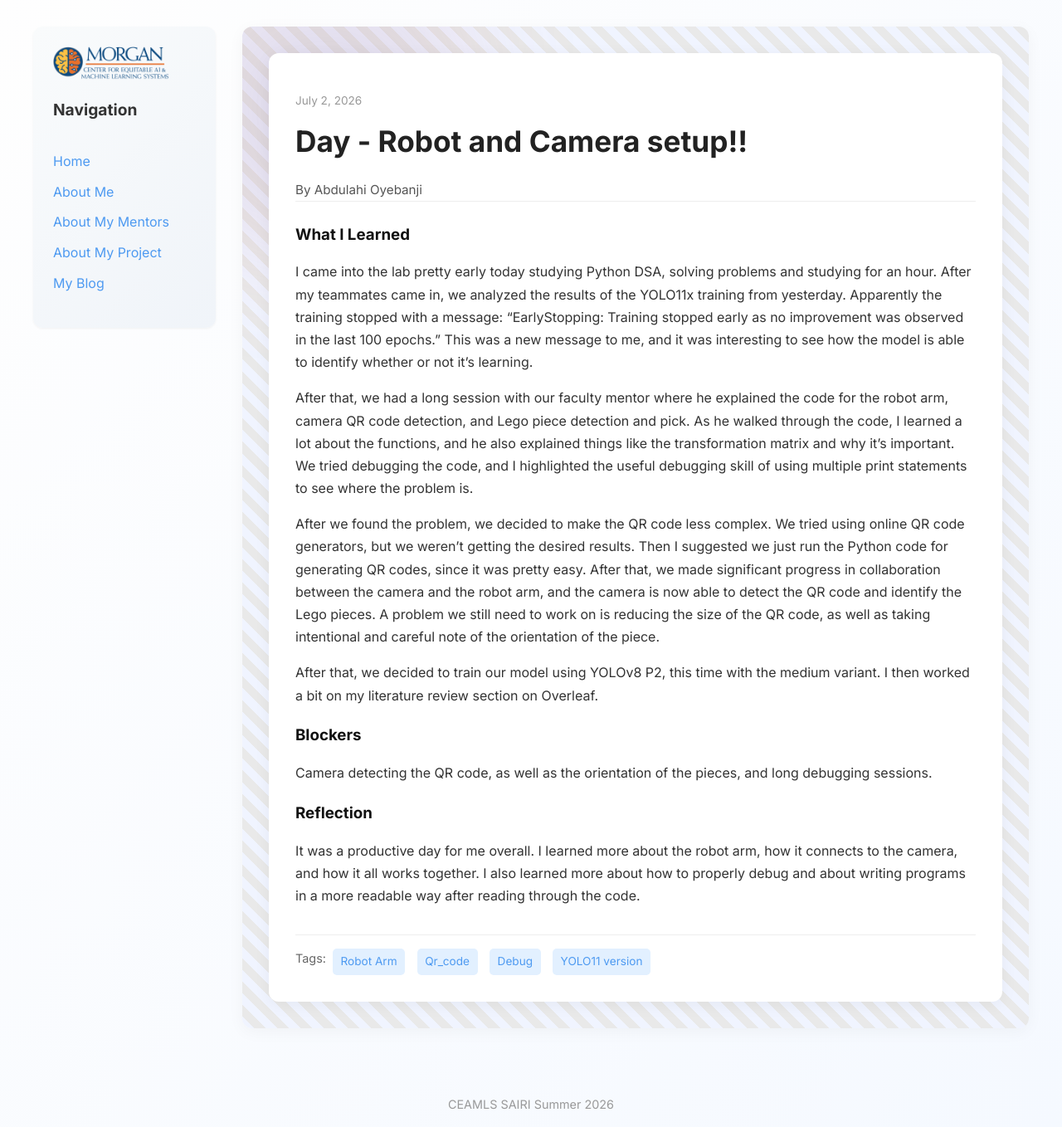
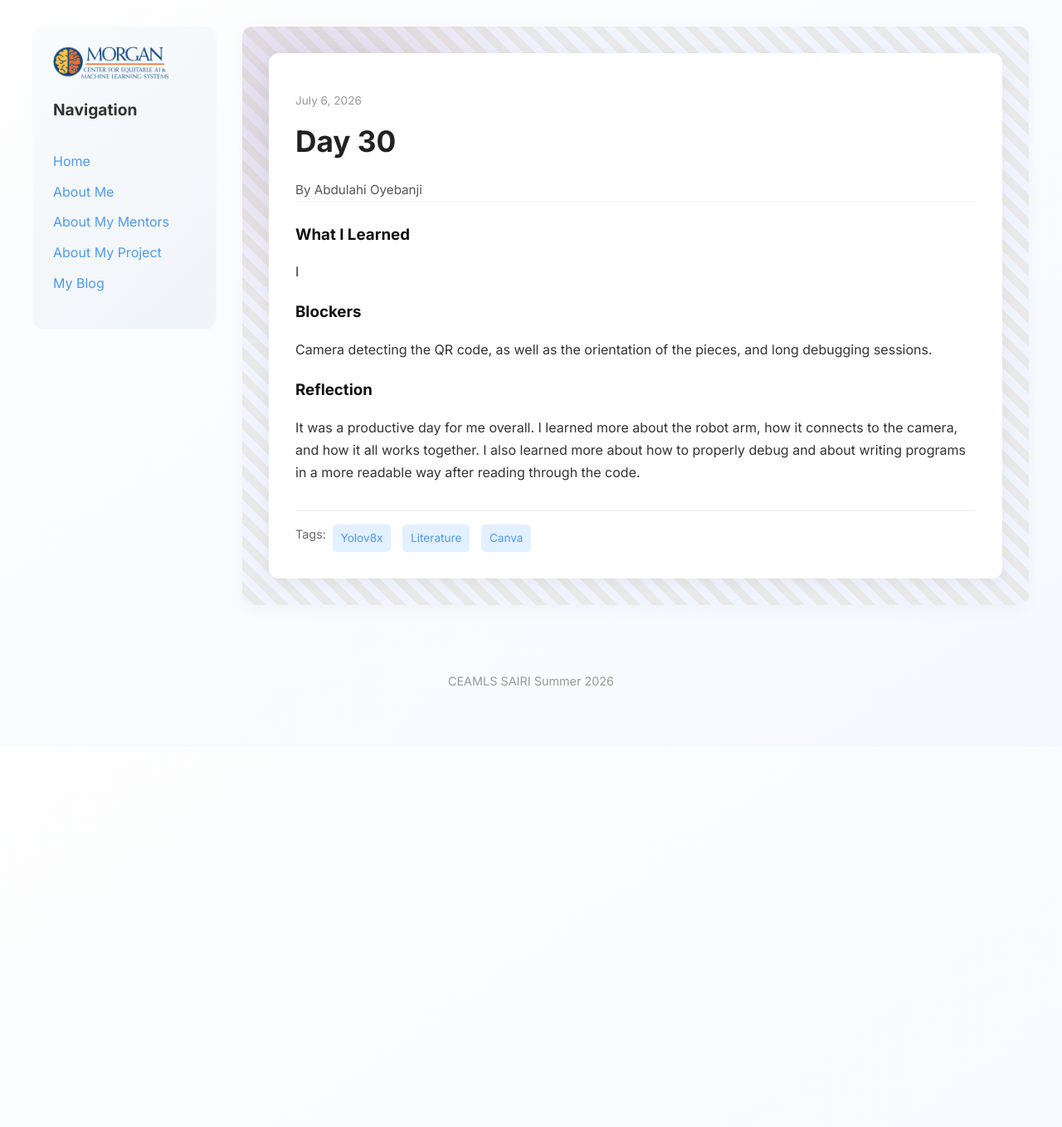
Before and after one commit to abdulahi-banji/abdulahi-banjiceamls26.github.io, a Jekyll site: the page built from _posts/2026-07-06-day-30.md, in a window 1280 px wide. Shown: the whole page at 83% size. Built offline with Jekyll 4.4.1, drawn with Linux system fonts in a browser that asks for light colours; after the commit the page ends 900 px from its top, so only the background shows below that.

Commit message:
cleaned up day 30 template

```diff
--- a/_posts/2026-07-06-day-30.md
+++ b/_posts/2026-07-06-day-30.md
@@ -1,18 +1,12 @@
 ---
 layout: post
-title: "Day  - Robot and Camera setup!!"
-date: "2026-07-02 00:00:00"
-permalink: /day28.html
-tags: ["Robot Arm", "Qr_code","Debug", "YOLO11 version"]
+title: "Day 30"
+date: "2026-07-06 00:00:00"
+permalink: /day30.html
+tags: ["Yolov8x","Literature", "Canva"]
 
 what_i_learned: |
-  I came into the lab pretty early today studying Python DSA, solving problems and studying for an hour. After my teammates came in, we analyzed the results of the YOLO11x training from yesterday. Apparently the training stopped with a message: "EarlyStopping: Training stopped early as no improvement was observed in the last 100 epochs." This was a new message to me, and it was interesting to see how the model is able to identify whether or not it's learning.
-
-  After that, we had a long session with our faculty mentor where he explained the code for the robot arm, camera QR code detection, and Lego piece detection and pick. As he walked through the code, I learned a lot about the functions, and he also explained things like the transformation matrix and why it's important. We tried debugging the code, and I highlighted the useful debugging skill of using multiple print statements to see where the problem is.
-
-  After we found the problem, we decided to make the QR code less complex. We tried using online QR code generators, but we weren't getting the desired results. Then I suggested we just run the Python code for generating QR codes, since it was pretty easy. After that, we made significant progress in collaboration between the camera and the robot arm, and the camera is now able to detect the QR code and identify the Lego pieces. A problem we still need to work on is reducing the size of the QR code, as well as taking intentional and careful note of the orientation of the piece.
-
-  After that, we decided to train our model using YOLOv8 P2, this time with the medium variant. I then worked a bit on my literature review section on Overleaf.
+  I
 
 blockers: |
   Camera detecting the QR code, as well as the orientation of the pieces, and long debugging sessions.
```
